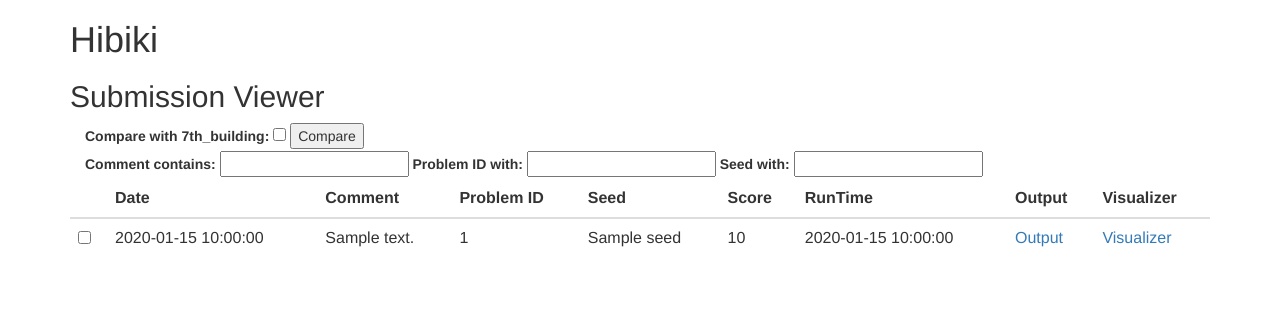
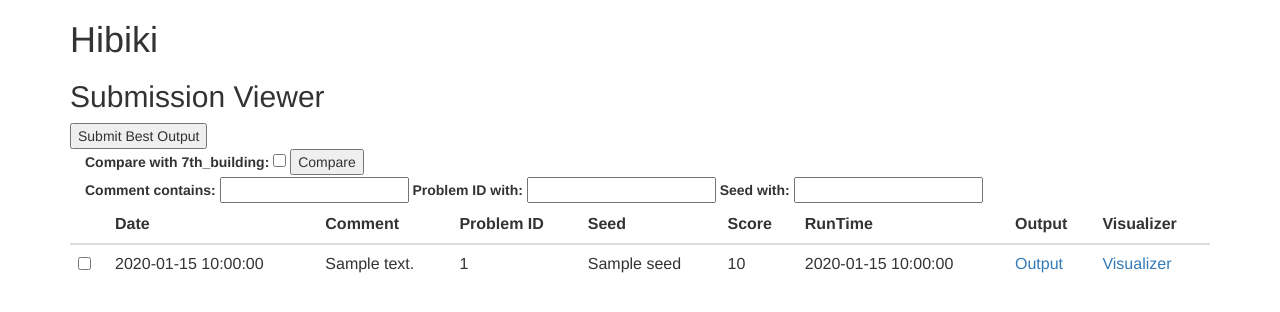
Before and after one commit to osak/ICFPC2015, a Flask app: template hibiki/templates/index.html in a window 1280 px wide. Shown: the top 312 px of the page. Run offline with Flask 2, Linux system fonts and the light colour scheme; the template is opened without the code that fills it: most values are stand-ins (such as "Sample title", 1, 10 or a date in 2020); some libraries are stand-ins or nearby versions.

Commit message:
Hibiki: added submission generator

```diff
--- a/hibiki/templates/index.html
+++ b/hibiki/templates/index.html
@@ -3,6 +3,12 @@
 <div class="container">
     <h1>Hibiki</h1>
     <h2>Submission Viewer</h2>
+
+    <div id="submissionReview">
+        <button id="submissionReviewButton">
+            Submit Best Output
+        </button>
+    </div>
 
     <div id="comparatorConfig" class="container">
         <label for="compareWithPoyo">
@@ -112,6 +118,9 @@
         $(document).ready(function() {
             $('.filterInput').change(filterUpdate);
             $('#compareButton').click(goCompare);
+            $('#submissionReviewButton').click(function() {
+                location.href = "{{ my_url_for('submission') }}";
+            });
         });
     </script>
 </div>
```
